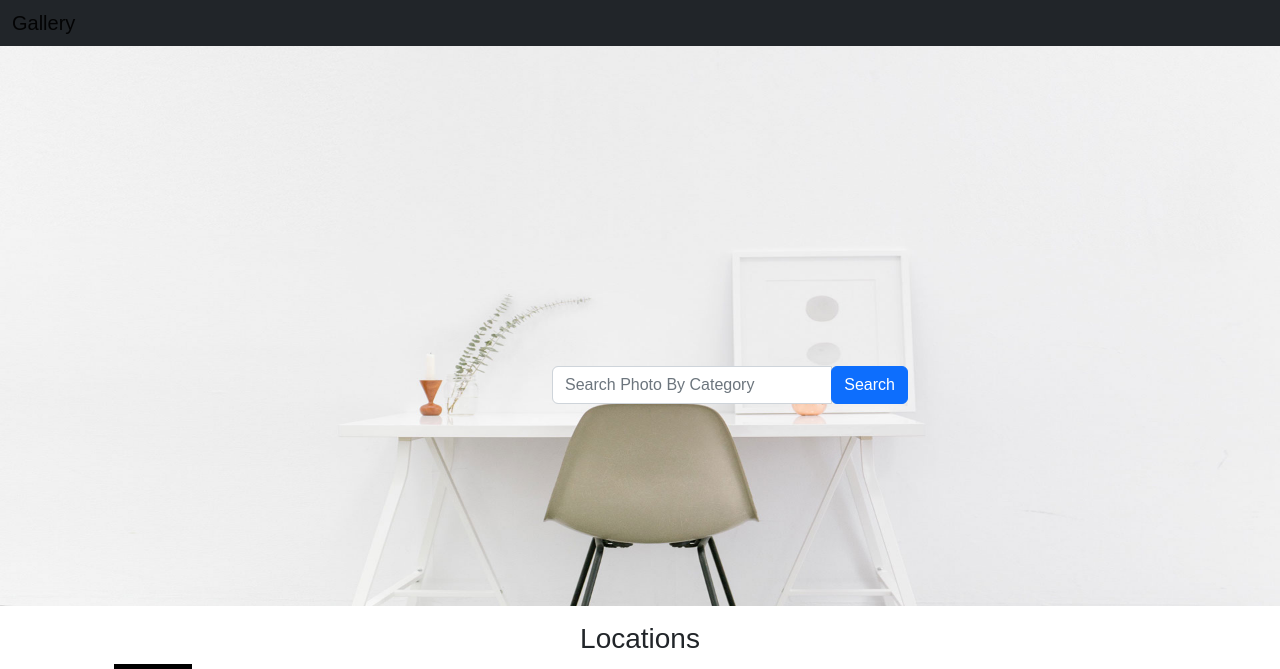
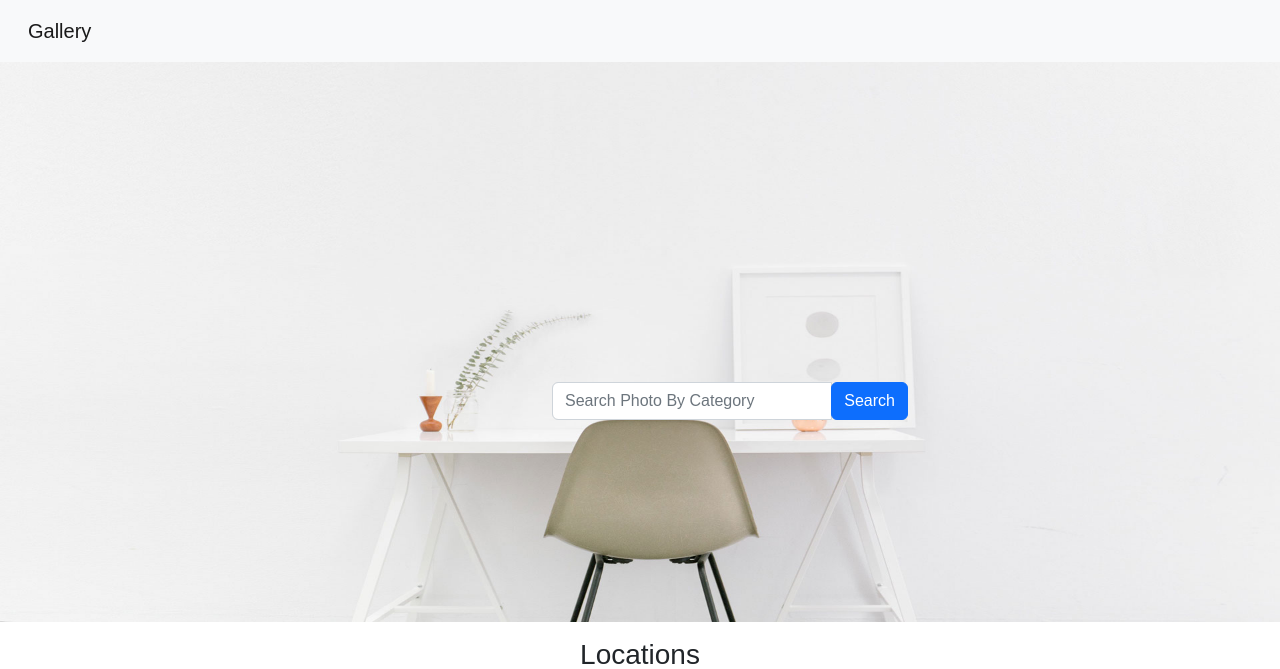
Before and after one commit to gladys-gg/photogallery, a Django app: page / in a window 1280 px wide. Shown: the top 669 px of the page. Run offline with Django 4.2, Linux system fonts and the light colour scheme; data that the repository does not hold is empty; some libraries are stand-ins or nearby versions.

Commit message:
changed navbar background

```diff
--- a/photos/templates/navbar.html
+++ b/photos/templates/navbar.html
@@ -6,15 +6,11 @@
 <meta name="viewport" content="width=device-width, initial-scale=1">
 </head>
 <body>
-<nav class="navbar navbar-inverse bg-dark">
+<nav class="navbar navbar-inverse bg-light p-3">
 <div class="container-fluid">
     <div class="navbar-header">
     <a class="navbar-brand" href="{% url 'gallery' %}">Gallery</a>
     </div>
-
-        <!-- Adding a search form  -->
-
-    <!-- search form end -->
 </div>
 </nav>
 </body>
```
